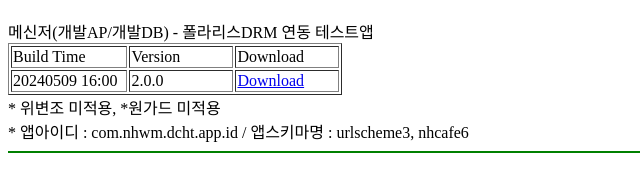
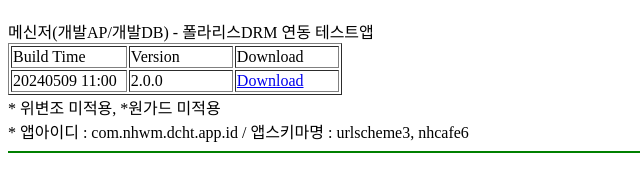
Before and after one commit to ucmobiledev/ucmobiledev.github.io, a plain HTML site: page index.html in a window 1280 px wide. Shown: the part 430-622 px from the top of the page, 0-640 px from the left. Drawn offline with nearby package versions, Linux system fonts and the light colour scheme.

Commit message:
Update ios.html

```diff
--- a/1ios/ios.html
+++ b/1ios/ios.html
@@ -59,7 +59,7 @@
     </tr>
 
     <tr>
-        <td>20240509 16:00  &nbsp;</td>
+        <td>20240509 11:00  &nbsp;</td>
         <td>2.0.0 &nbsp;</td>
         <td>
             <a href="itms-services://?action=download-manifest&amp;url=https://ucmobiledev.github.io/1ios/nh_dchat_dev2.plist" class="button">Download</a>
```
